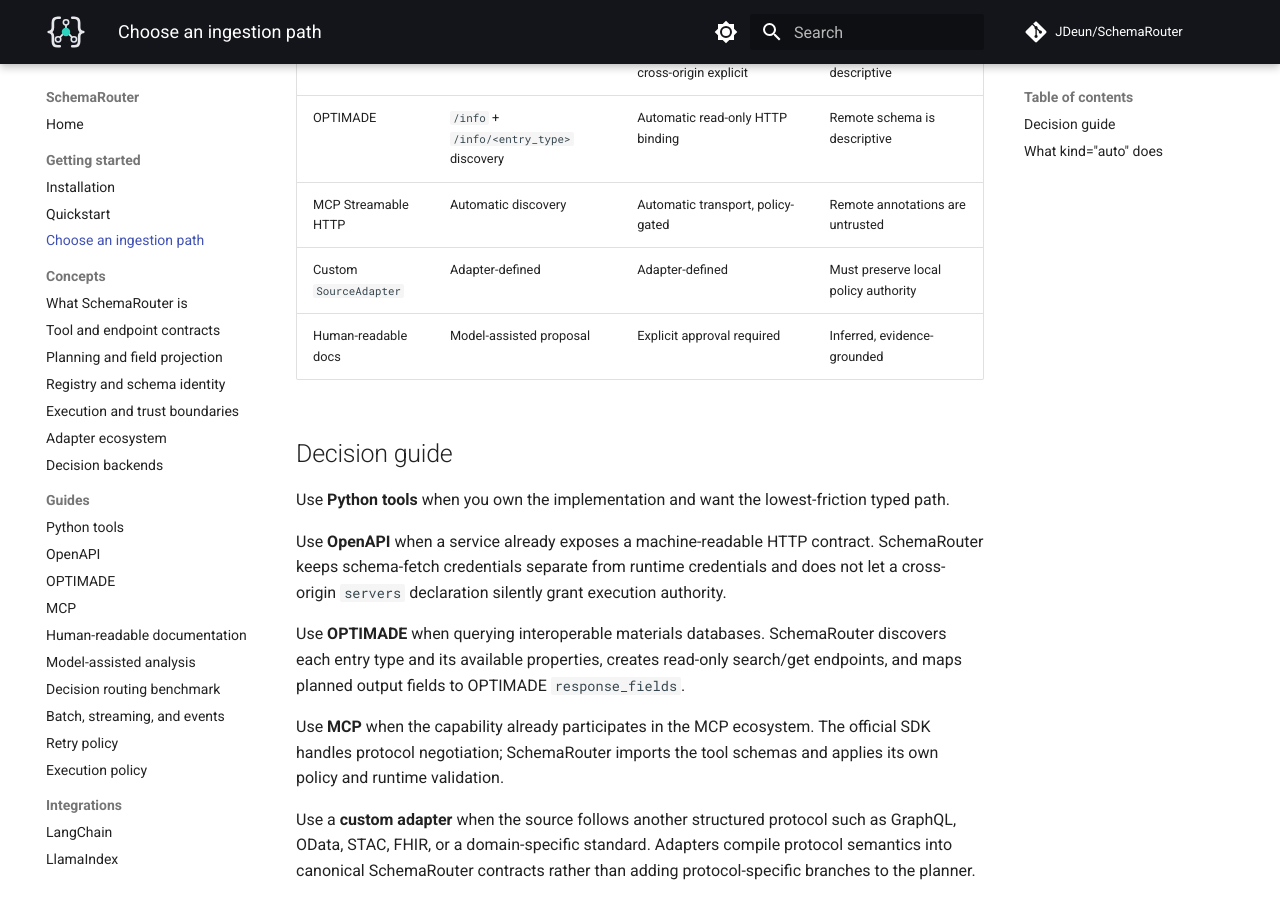
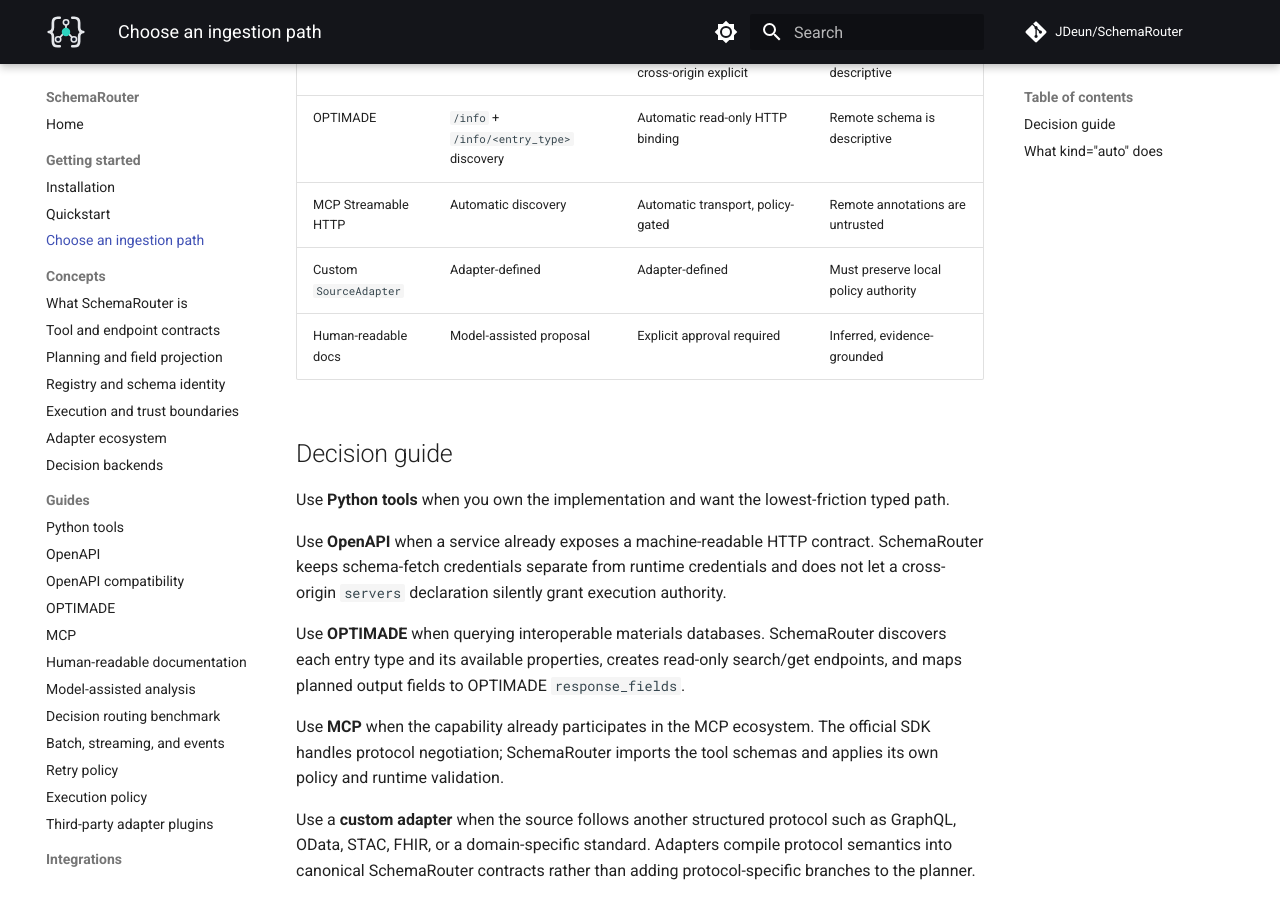
Before and after one commit to JDeun/SchemaRouter, an MkDocs documentation site: the page built from docs/getting-started/ingestion-paths.md, in a window 1280 px wide and 900 px high, scrolled down 345 px. Built offline with MkDocs 1.6.1 and Material for MkDocs 9.7.7, drawn with Linux system fonts in a browser that asks for light colours; comment, search, counter and statistics services are not loaded.

Commit message:
docs: add production maturity guides to navigation

```diff
--- a/mkdocs.yml
+++ b/mkdocs.yml
@@ -101,6 +101,7 @@
   - Guides:
       - Python tools: guides/python-tools.md
       - OpenAPI: guides/openapi.md
+      - OpenAPI compatibility: guides/openapi-compatibility.md
       - OPTIMADE: guides/optimade.md
       - MCP: guides/mcp.md
       - Human-readable documentation: guides/html-documentation.md
@@ -109,10 +110,12 @@
       - Batch, streaming, and events: guides/runtime.md
       - Retry policy: guides/retry.md
       - Execution policy: guides/execution-policy.md
+      - Third-party adapter plugins: guides/adapter-plugins.md
   - Integrations:
       - LangChain: integrations/langchain.md
       - LlamaIndex: integrations/llamaindex.md
       - Jev / TypeSafe: integrations/jev.md
+      - OpenTelemetry: integrations/opentelemetry.md
   - Recipes:
       - OpenAPI agent boundary: recipes/openapi-agent.md
       - MCP agent boundary: recipes/mcp-agent.md
```
